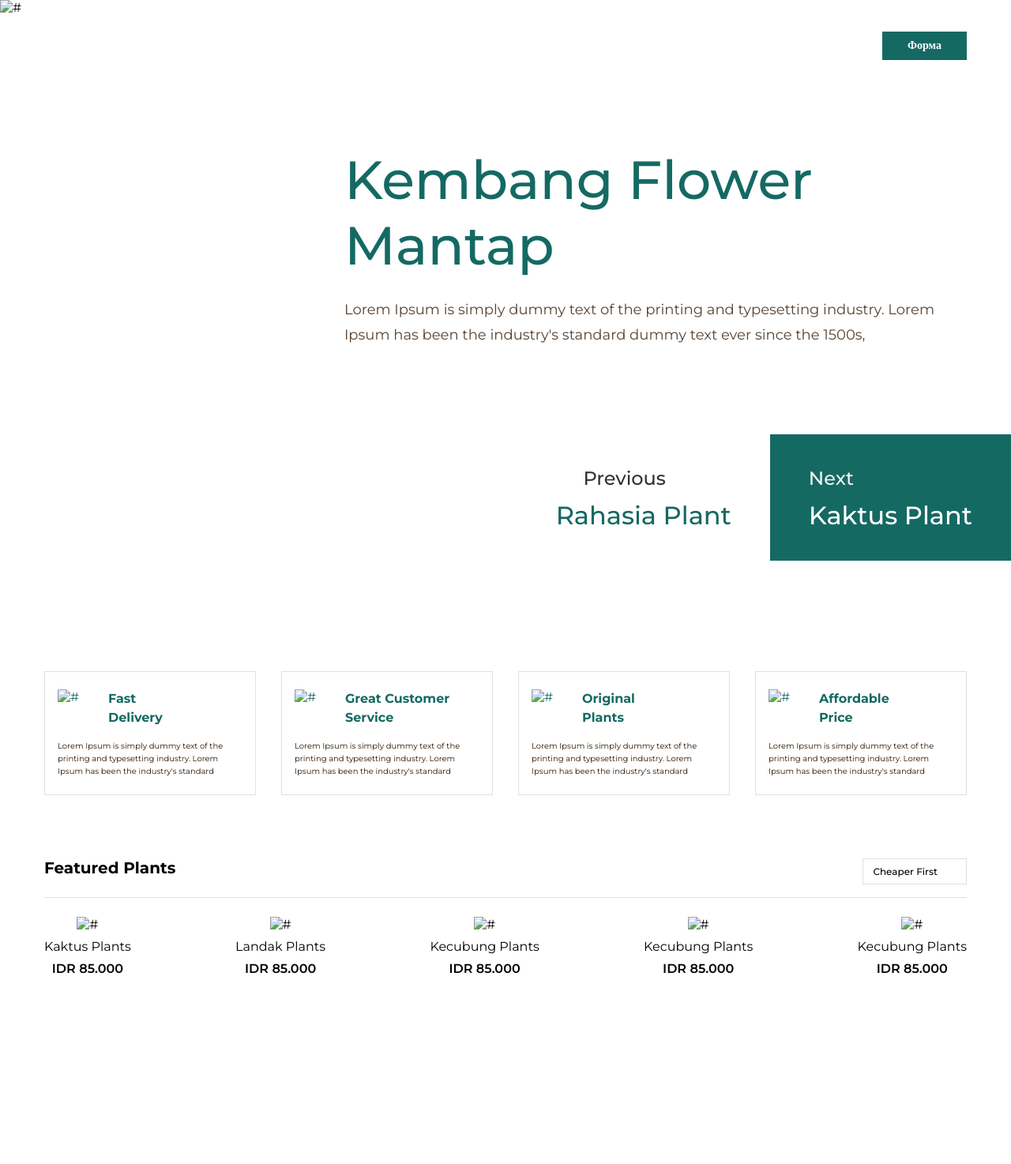
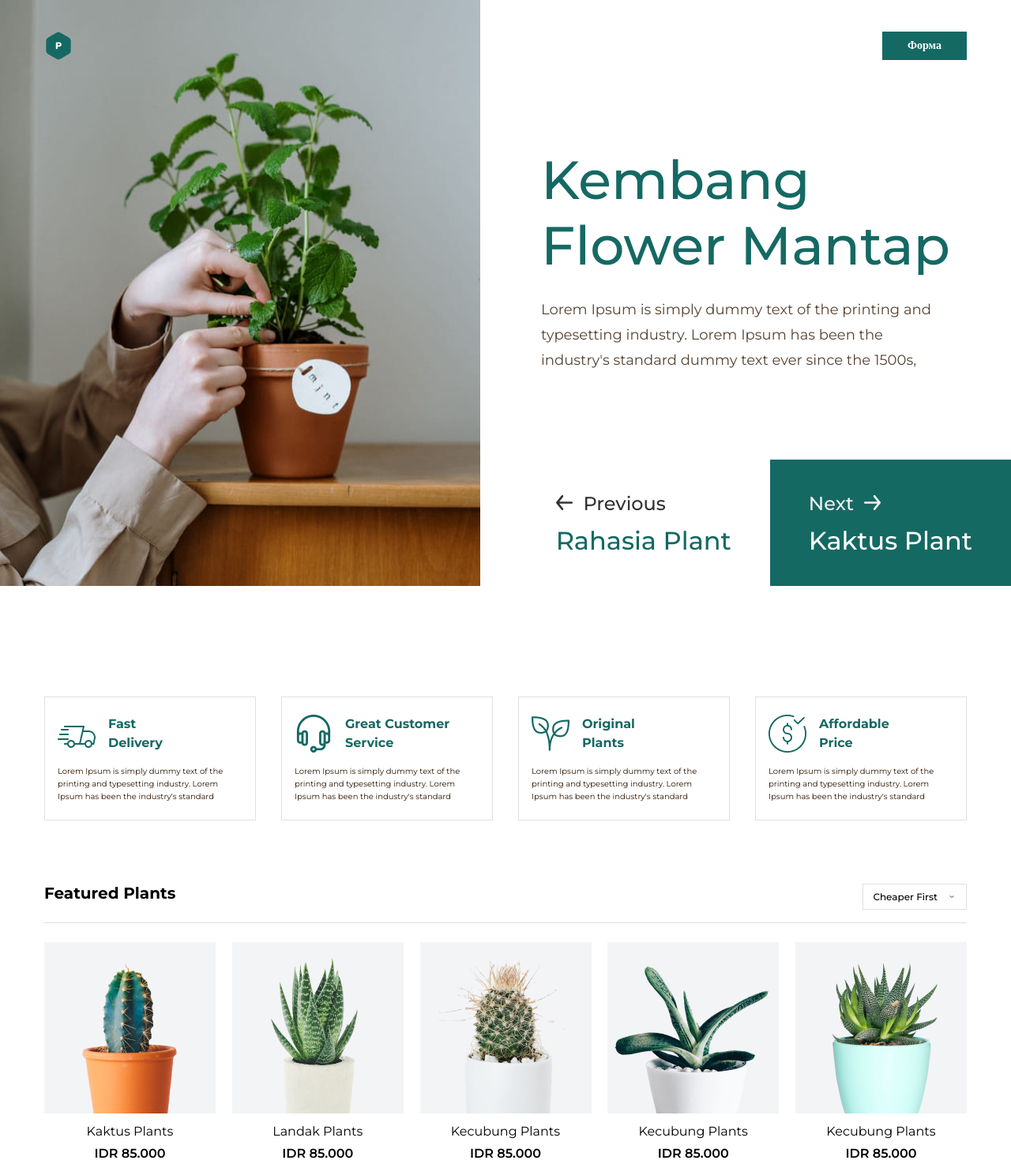
Before and after one commit to AynazFlex/PlantShop, a plain HTML site: page index.html in a window 1280 px wide. Shown: the whole page at 79% size. Drawn offline with nearby package versions, Linux system fonts and the light colour scheme; the site is published under a folder, as on GitHub Pages, so addresses that start at the root find nothing.

Commit message:
Add files via upload

```diff
--- a/index.html
+++ b/index.html
@@ -20,7 +20,7 @@
     <div class="wrapper">
         <!-- шапка -->
         <header class="header">
-            <img class="header__image" src="/image/header/header-img.jpg" alt="#">
+            <img class="header__image" src="image/header/header-img.jpg" alt="#">
             <div class="header__content">
                 <div class="header__info">
                     <h1 class="header__title">Kembang Flower Mantap</h1>
@@ -45,28 +45,28 @@
             <div class="service__items">
                 <div class="servise__item">
                     <div class="servise__title">
-                        <img src="/image/service/fast.png" class="servise__title-image" alt="#"/>
+                        <img src="image/service/fast.png" class="servise__title-image" alt="#"/>
                         <h3 class="servise__title-text">Fast<br>Delivery</h3>
                     </div>
                     <p class="servise__subtitle">Lorem Ipsum is simply dummy text of the printing and typesetting industry. Lorem Ipsum has been the industry's standard </p>
                 </div>
                 <div class="servise__item">
                     <div class="servise__title">
-                        <img src="/image/service/headphones.png" class="servise__title-image" alt="#"/>
+                        <img src="image/service/headphones.png" class="servise__title-image" alt="#"/>
                         <h3 class="servise__title-text">Great Customer<br>Service</h3>
                     </div>
                     <p class="servise__subtitle">Lorem Ipsum is simply dummy text of the printing and typesetting industry. Lorem Ipsum has been the industry's standard </p>
                 </div>
                 <div class="servise__item">
                     <div class="servise__title">
-                        <img src="/image/service/plant.png" class="servise__title-image" alt="#"/>
+                        <img src="image/service/plant.png" class="servise__title-image" alt="#"/>
                         <h3 class="servise__title-text">Original<br>Plants</h3>
                     </div>
                     <p class="servise__subtitle">Lorem Ipsum is simply dummy text of the printing and typesetting industry. Lorem Ipsum has been the industry's standard </p>
                 </div>
                 <div class="servise__item">
                     <div class="servise__title">
-                        <img src="/image/service/dollar-symbol.png" class="servise__title-image" alt="#"/>
+                        <img src="image/service/dollar-symbol.png" class="servise__title-image" alt="#"/>
                         <h3 class="servise__title-text">Affordable<br>Price</h3>
                     </div>
                     <p class="servise__subtitle">Lorem Ipsum is simply dummy text of the printing and typesetting industry. Lorem Ipsum has been the industry's standard </p>
@@ -89,27 +89,27 @@
             </div>
             <div class="plants__items">
                 <div class="plants__item">
-                    <img src="/image/plants/kaktus.jpg" alt="#" class="plants__item-image">
+                    <img src="image/plants/kaktus.jpg" alt="#" class="plants__item-image">
                     <h5 class="plants__item-name">Kaktus Plants</h5>
                     <p class="plants__item-price">IDR 85.000</p>
                 </div>
                 <div class="plants__item">
-                    <img src="/image/plants/landak.jpg" alt="#" class="plants__item-image">
+                    <img src="image/plants/landak.jpg" alt="#" class="plants__item-image">
                     <h5 class="plants__item-name">Landak Plants</h5>
                     <p class="plants__item-price">IDR 85.000</p>
                 </div>
                 <div class="plants__item">
-                    <img src="/image/plants/kecubung1.jpg" alt="#" class="plants__item-image">
+                    <img src="image/plants/kecubung1.jpg" alt="#" class="plants__item-image">
                     <h5 class="plants__item-name">Kecubung Plants</h5>
                     <p class="plants__item-price">IDR 85.000</p>
                 </div>
                 <div class="plants__item">
-                    <img src="/image/plants/kecubung2.jpg" alt="#" class="plants__item-image">
+                    <img src="image/plants/kecubung2.jpg" alt="#" class="plants__item-image">
                     <h5 class="plants__item-name">Kecubung Plants</h5>
                     <p class="plants__item-price">IDR 85.000</p>
                 </div>
                 <div class="plants__item">
-                    <img src="/image/plants/kecubung3.jpg" alt="#" class="plants__item-image">
+                    <img src="image/plants/kecubung3.jpg" alt="#" class="plants__item-image">
                     <h5 class="plants__item-name">Kecubung Plants</h5>
                     <p class="plants__item-price">IDR 85.000</p>
                 </div>
@@ -119,7 +119,7 @@
     <!-- модальное окно с формой -->
     <div class="modal-window modal-window_close">
         <div class="modal-window__form-panel">
-            <img src="/image/modal/modal.png" alt="address" class="modal-window__img-address">
+            <img src="image/modal/modal.png" alt="address" class="modal-window__img-address">
             <h3 class="modal-window__title">Форма сайта</h3>
             <p class="modal-window__subtitle">Lorem ipsum is simply dummy text of the printing and typesetting industry. Lorem Ipsum has been the industry</p>
             <form class="modal-window__form">
@@ -131,9 +131,9 @@
                 </div>
                 <div style="display:none" class="modal-window__warning"></div>
             </form>
-            <img src="/image/modal/close.svg" alt="#" class="modal-window__close">
+            <img src="image/modal/close.svg" alt="#" class="modal-window__close">
         </div>
-        <img style="display:none" src="/image/modal/pngwing.com.png" alt="spinner" class="modal-window__load-spinner">
+        <img style="display:none" src="image/modal/pngwing.com.png" alt="spinner" class="modal-window__load-spinner">
     </div>
 </body>
 </html>
--- a/plants.css
+++ b/plants.css
@@ -67,7 +67,7 @@
     right: 12px;
     width: 12px;
     height: 12px;
-    background: url('/image/plants/drop.png') 50%/6px 3px no-repeat;
+    background: url('image/plants/drop.png') 50%/6px 3px no-repeat;
 }
 
 .plants__dropdown_close .plants__drop-item {
--- a/style.css
+++ b/style.css
@@ -103,13 +103,13 @@ html, body {
 }
 
 .header__previous-item-1::before {
-    background: url('/image/header/prev.svg') no-repeat center;
+    background: url('image/header/prev.svg') no-repeat center;
     margin-right: 13.33px;
     color: #333333;
 }
 
 .header__next-item-1::after {
-    background: url('/image/header/next.svg') no-repeat center;
+    background: url('image/header/next.svg') no-repeat center;
     margin-left: 13.33px;
     color: #333333;
 }
@@ -139,7 +139,7 @@ html, body {
     top: 40px;
     width: 36px;
     height: 36px;
-    background: url('/image/header/logo.png') no-repeat center;
+    background: url('image/header/logo.png') no-repeat center;
 }
 
 .header__logo::before {
```
